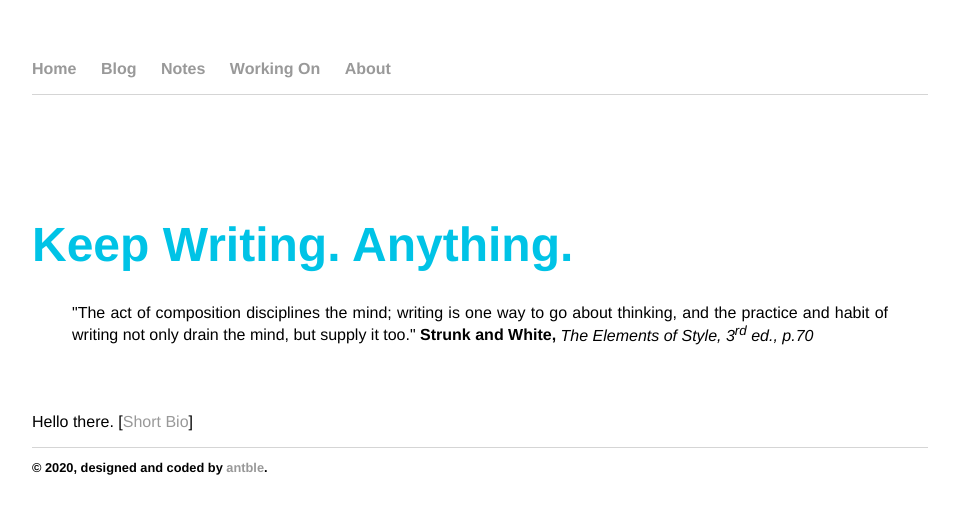
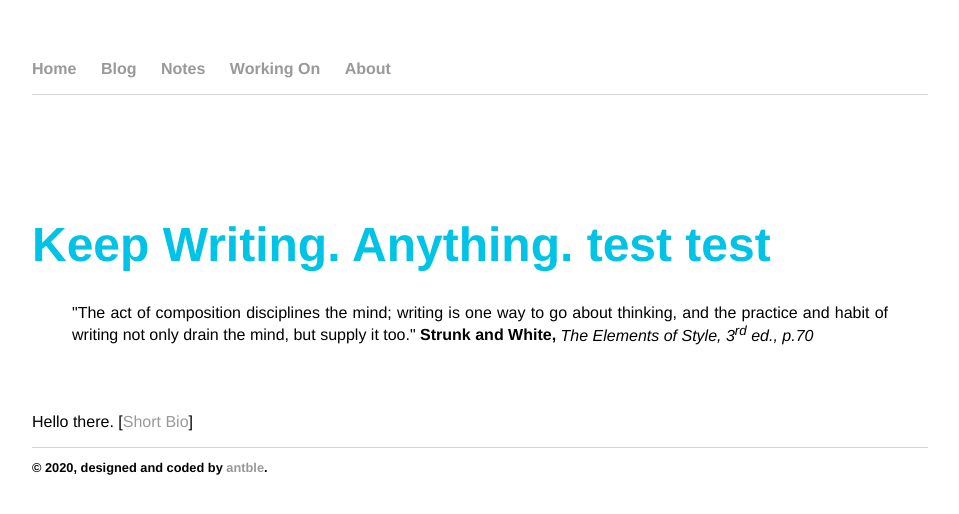
Before and after one commit to antble/antble.github.io, a Jekyll site: the page built from index.html, in a window 1280 px wide. Shown: the top 514 px of the page, without its empty margins (160-1119 px from the left). Built offline with Jekyll 4.4.1, drawn with Linux system fonts in a browser that asks for light colours; nearby versions of some CDN libraries; some web fonts are replaced.

Commit message:
update blog

```diff
--- a/index.html
+++ b/index.html
@@ -11,7 +11,7 @@ quote: home sweet home
 <div>
 	<br><br><br>
 
-	<h1>Keep Writing. Anything.</h1>
+	<h1>Keep Writing. Anything. test test</h1>
 	<blockquote>
 		"The act of composition disciplines the mind; writing is one way to go about thinking, and the practice and habit
 		of writing not only drain the mind, but supply it too." <b>Strunk and White,</b> <i>The Elements of Style, 3<sup>rd</sup> ed., p.70</i>
```
